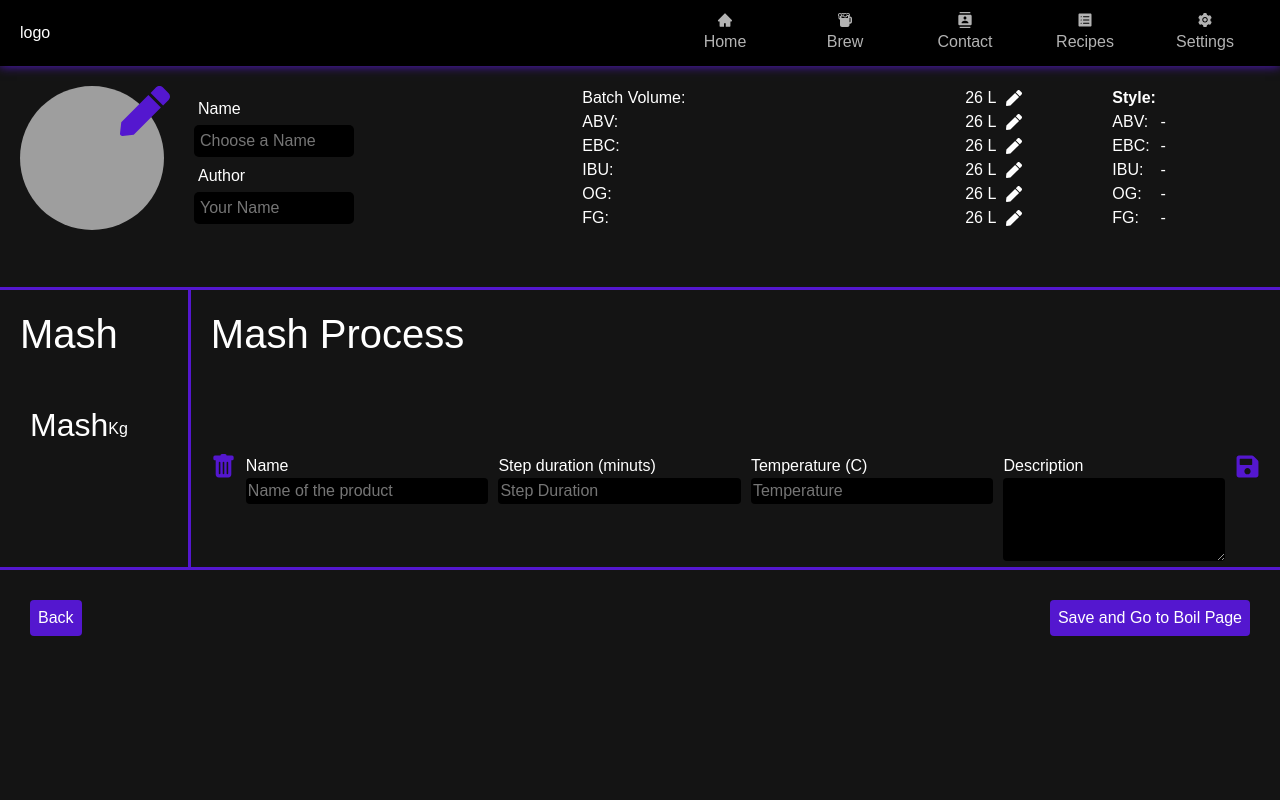
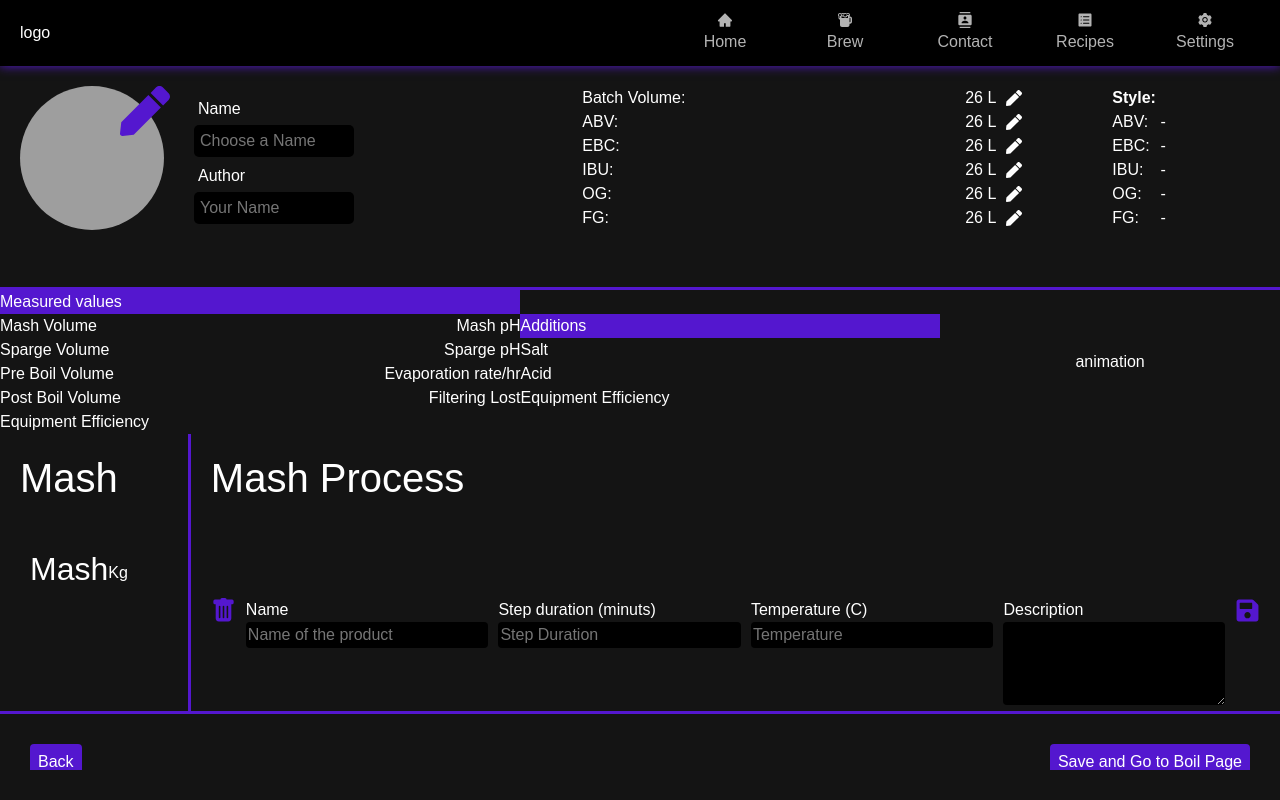
Before and after one commit to Francescostefan1998/beerbuzz-frontend, a React (Create React App) app: page /mash in a window 1280 px wide. Built offline with nearby package versions, Linux system fonts and the light colour scheme; grey boxes are pictures that could not be loaded.

Commit message:
adding the basic for the water section
adding the basic for the water section

```diff
--- a/src/components/home/brew/brewProcess/mash/Mash.jsx
+++ b/src/components/home/brew/brewProcess/mash/Mash.jsx
@@ -16,6 +16,7 @@ import { addMashStepRecipeAction } from "../../../../../redux/actions/steps";
 import { subtractMashStepRecipeAction } from "../../../../../redux/actions/steps";
 import { addMashRecipeAction } from "../../../../../redux/actions/recipe";
 import { useSelector } from "react-redux";
+import MashWater from "../mashWater/MashWater";
 const Mash = () => {
   const { mash } = useSelector((state) => state.recipeSteps);
 
@@ -75,6 +76,8 @@ const Mash = () => {
             </div>
           </div>
         </div>
+        <MashWater />
+
         <div className="mash-main-section">
           <div>
             <h1>Mash</h1>
--- a/src/components/home/brew/brewProcess/mashWater/MashWater.jsx
+++ b/src/components/home/brew/brewProcess/mashWater/MashWater.jsx
@@ -2,8 +2,56 @@ import "./mashWater.css";
 
 const MashWater = () => {
   return (
-    <div>
-      <div>hello</div>
+    <div className="mashWater">
+      <div className="mashWater-tab">
+        <div className="mashWater-tab-line head">Measured values</div>
+        <div className="mashWater-tab-line">
+          <div>Mash Volume</div>
+          <div>Mash pH</div>
+        </div>
+        <div className="mashWater-tab-line">
+          <div>Sparge Volume</div>
+          <div>Sparge pH</div>
+        </div>
+        <div className="mashWater-tab-line">
+          <div>Pre Boil Volume</div>
+          <div>Evaporation rate/hr</div>
+        </div>
+        <div className="mashWater-tab-line">
+          <div>Post Boil Volume</div>
+          <div>Filtering Lost</div>
+        </div>
+
+        <div className="mashWater-tab-line">
+          <div>Equipment Efficiency</div>
+          <div></div>
+        </div>
+      </div>
+      <div className="mashWater-tab">
+        <div className="mashWater-tab-line head">Additions</div>
+        <div className="mashWater-tab-line">
+          <div>Salt</div>
+          <div></div>
+        </div>
+        <div className="mashWater-tab-line">
+          <div>Acid</div>
+          <div></div>
+        </div>
+        <div className="mashWater-tab-line">
+          <div></div>
+          <div></div>
+        </div>
+        <div className="mashWater-tab-line">
+          <div></div>
+          <div></div>
+        </div>
+
+        <div className="mashWater-tab-line">
+          <div>Equipment Efficiency</div>
+          <div></div>
+        </div>
+      </div>
+      <div className="mashWater-tab">animation</div>
     </div>
   );
 };
--- a/src/components/home/brew/brewProcess/mashWater/mashWater.css
+++ b/src/components/home/brew/brewProcess/mashWater/mashWater.css
@@ -0,0 +1,23 @@
+.mashWater {
+  display: flex;
+  position: relative;
+  align-items: center;
+  justify-content: space-between;
+}
+
+.mashWater-tab {
+  display: flex;
+  flex-direction: column;
+  flex-grow: 1;
+}
+
+.mashWater-tab-line {
+  display: flex;
+  align-items: center;
+  width: 100%;
+  justify-content: space-between;
+}
+
+.mashWater-tab-line.head {
+  background-color: var(--main-secondary);
+}
```
